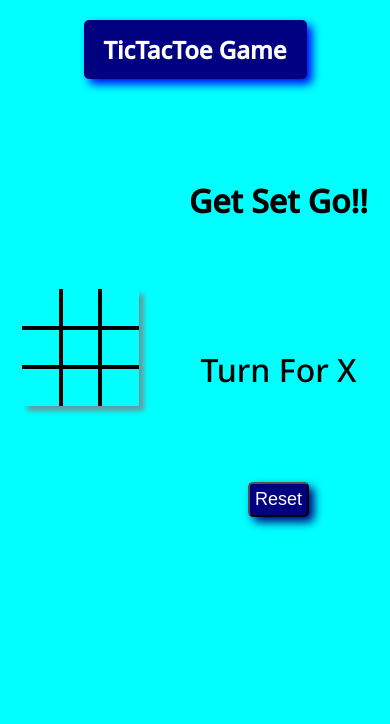
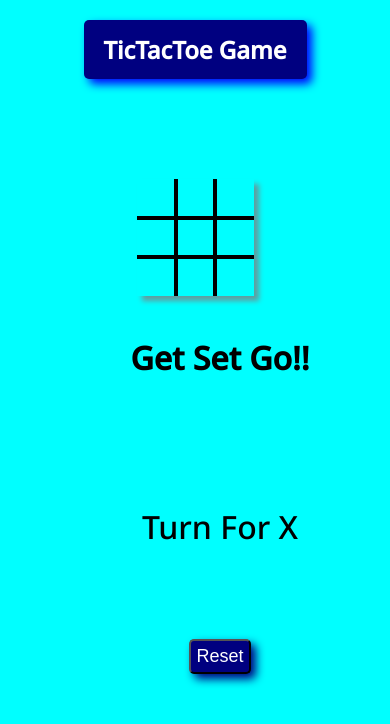
Before and after one commit to dkaushik16/TicTacToe, a plain HTML site: page index.html in a window 390 px wide. Drawn offline with Linux system fonts and the light colour scheme; a web font is replaced by a local one.

Commit message:
Update style.css

```diff
--- a/style.css
+++ b/style.css
@@ -119,3 +119,15 @@
     box-shadow: 5px 5px 10px navy;
     cursor:pointer;
 }
+
+@media (max-width:500px){
+    .container{
+        display:flex;
+        flex-direction: column;
+
+    }
+
+    .gameInfo{
+        margin-top: 40px;
+    }
+}
```
